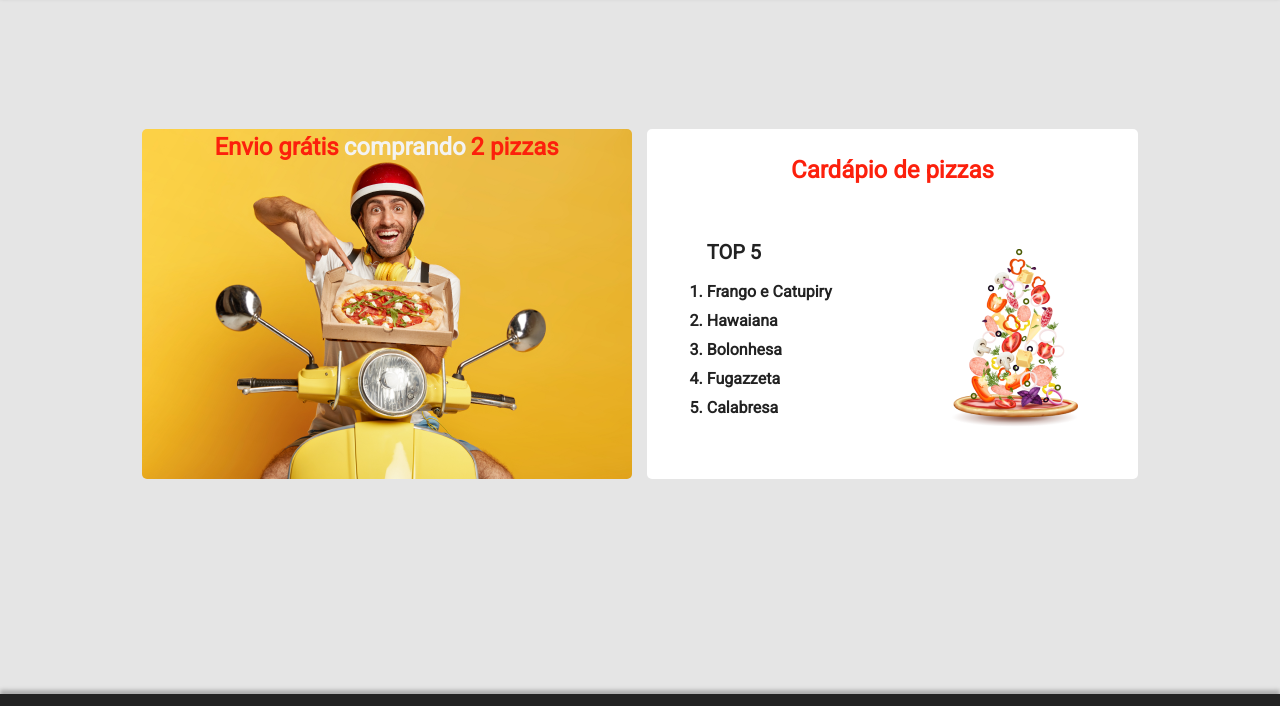
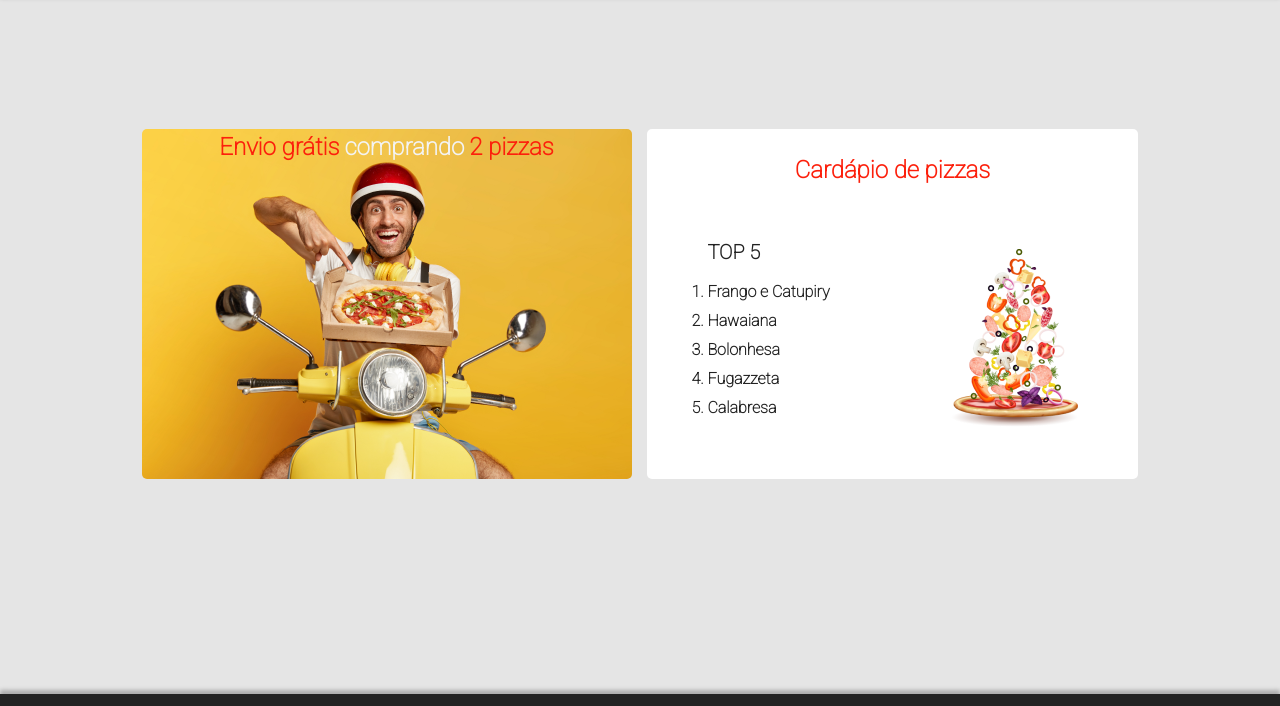
Before and after one commit to mubdias/Front-End-VII, a plain HTML site: page index.html in a window 1280 px wide. Shown: the part 106-812 px from the top of the page. Drawn offline with Linux system fonts and the light colour scheme.

Commit message:
correção na importação

```diff
--- a/css/style.css
+++ b/css/style.css
@@ -1,4 +1,4 @@
-@import url(https://fonts.googleapis.com/css?family=Roboto);
+@import url('https://fonts.googleapis.com/css2?family=Roboto:wght@100&display=swap');
 
 * {
     box-sizing: border-box;
```
